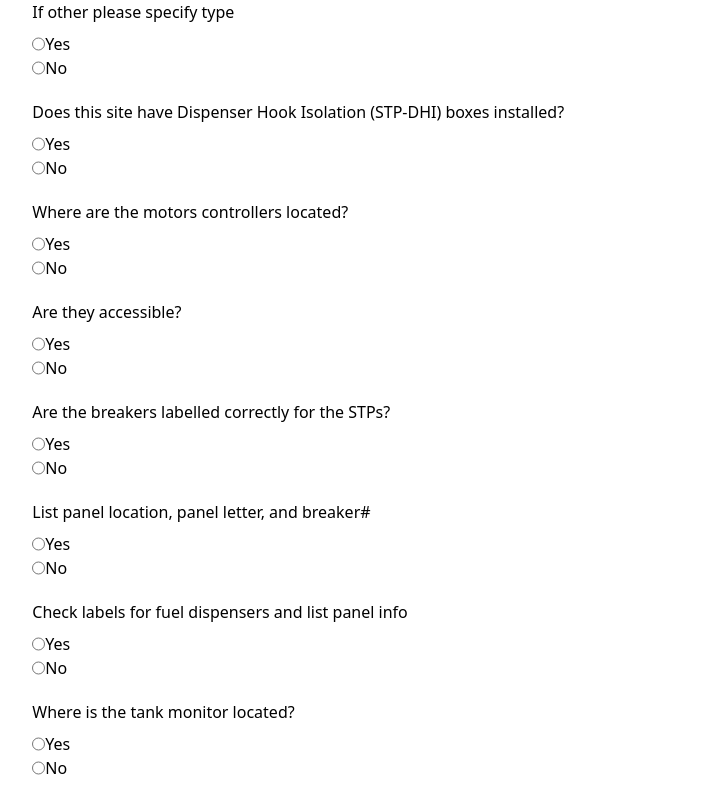
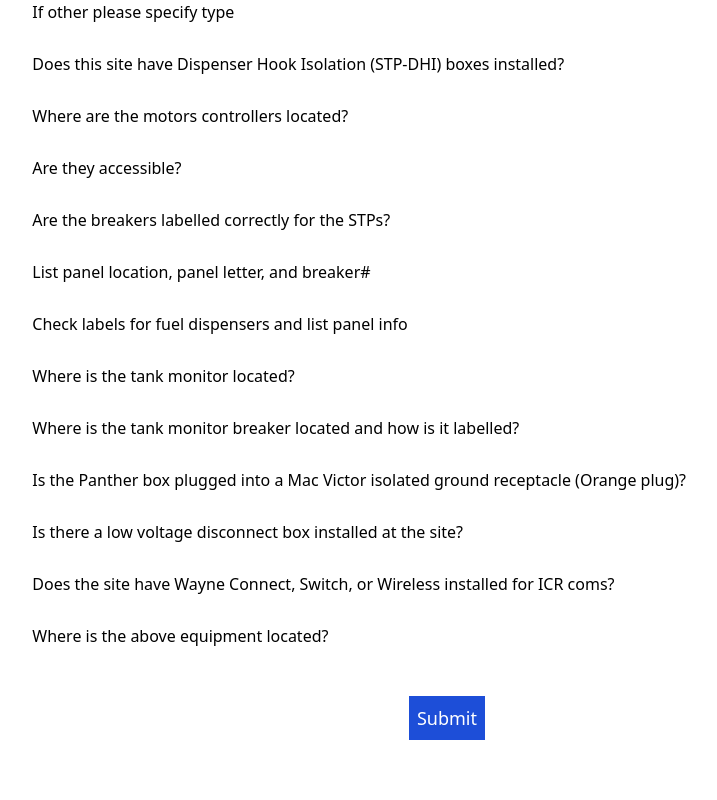
Before and after one commit to Naturealizor/portfolio-website-V2, a SvelteKit app: page /rofosurvey in a window 1280 px wide. Shown: the part 1260-2060 px from the top of the page, without its empty margins (193-910 px from the left). After the commit the page ends 2020 px from the top, so only its background shows below. Built offline with nearby package versions, Linux system fonts and the light colour scheme.

Commit message:
updated dependencies

```diff
--- a/src/routes/rofosurvey/+page.svelte
+++ b/src/routes/rofosurvey/+page.svelte
@@ -277,86 +277,6 @@
 							<label for="Stop and Reset">Stop and Reset</label>
 						</div>
 					{/if}
-					{#if question.id === 11}
-						<div class="flex">
-							<input class="border-4" type="radio" id="form-input" name="eStopReset" value="Yes" />
-							<label for="Yes">Yes</label>
-						</div>
-						<div class="flex">
-							<input class="border-4" type="radio" id="form-input" name="eStopReset" value="No" />
-							<label for="No">No</label>
-						</div>
-					{/if}
-					{#if question.id === 12}
-						<div class="flex">
-							<input class="border-4" type="radio" id="form-input" name="eStopReset" value="Yes" />
-							<label for="Yes">Yes</label>
-						</div>
-						<div class="flex">
-							<input class="border-4" type="radio" id="form-input" name="eStopReset" value="No" />
-							<label for="No">No</label>
-						</div>
-					{/if}
-					{#if question.id === 13}
-						<div class="flex">
-							<input class="border-4" type="radio" id="form-input" name="eStopReset" value="Yes" />
-							<label for="Yes">Yes</label>
-						</div>
-						<div class="flex">
-							<input class="border-4" type="radio" id="form-input" name="eStopReset" value="No" />
-							<label for="No">No</label>
-						</div>
-					{/if}
-					{#if question.id === 14}
-						<div class="flex">
-							<input class="border-4" type="radio" id="form-input" name="eStopReset" value="Yes" />
-							<label for="Yes">Yes</label>
-						</div>
-						<div class="flex">
-							<input class="border-4" type="radio" id="form-input" name="eStopReset" value="No" />
-							<label for="No">No</label>
-						</div>
-					{/if}
-					{#if question.id === 15}
-						<div class="flex">
-							<input class="border-4" type="radio" id="form-input" name="eStopReset" value="Yes" />
-							<label for="Yes">Yes</label>
-						</div>
-						<div class="flex">
-							<input class="border-4" type="radio" id="form-input" name="eStopReset" value="No" />
-							<label for="No">No</label>
-						</div>
-					{/if}
-					{#if question.id === 16}
-						<div class="flex">
-							<input class="border-4" type="radio" id="form-input" name="eStopReset" value="Yes" />
-							<label for="Yes">Yes</label>
-						</div>
-						<div class="flex">
-							<input class="border-4" type="radio" id="form-input" name="eStopReset" value="No" />
-							<label for="No">No</label>
-						</div>
-					{/if}
-					{#if question.id === 17}
-						<div class="flex">
-							<input class="border-4" type="radio" id="form-input" name="eStopReset" value="Yes" />
-							<label for="Yes">Yes</label>
-						</div>
-						<div class="flex">
-							<input class="border-4" type="radio" id="form-input" name="eStopReset" value="No" />
-							<label for="No">No</label>
-						</div>
-					{/if}
-					{#if question.id === 18}
-						<div class="flex">
-							<input class="border-4" type="radio" id="form-input" name="eStopReset" value="Yes" />
-							<label for="Yes">Yes</label>
-						</div>
-						<div class="flex">
-							<input class="border-4" type="radio" id="form-input" name="eStopReset" value="No" />
-							<label for="No">No</label>
-						</div>
-					{/if}
 				</div>
 			{/each}
 		</div>
@@ -364,11 +284,6 @@
 	<button class="bg-blue-700 text-white p-2 m-5 align-center text-lg" on:click={submitForm}
 		>Submit</button
 	>
-	<!-- {#if submitted}
-		<div class="text-center text-2xl">
-			<p>Thank you for your submission!</p>
-		</div>
-	{/if} -->
 </body>
 
 <style>
```
Also changed, not shown: package.json (+9 -9 lines), 1 other file (tests, documents, lock files or other folders).
